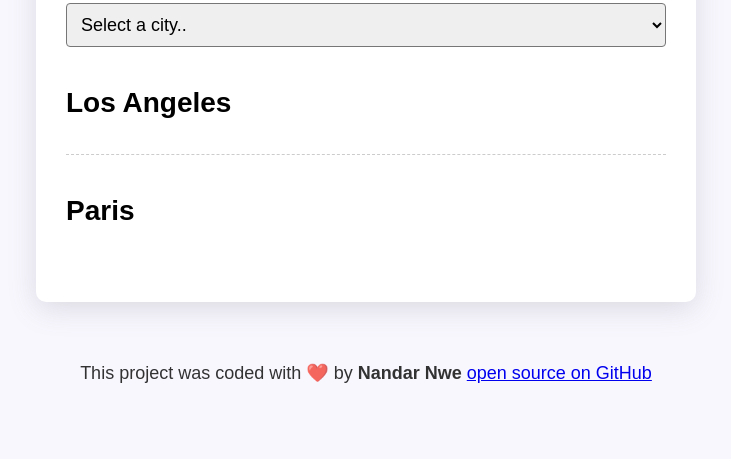
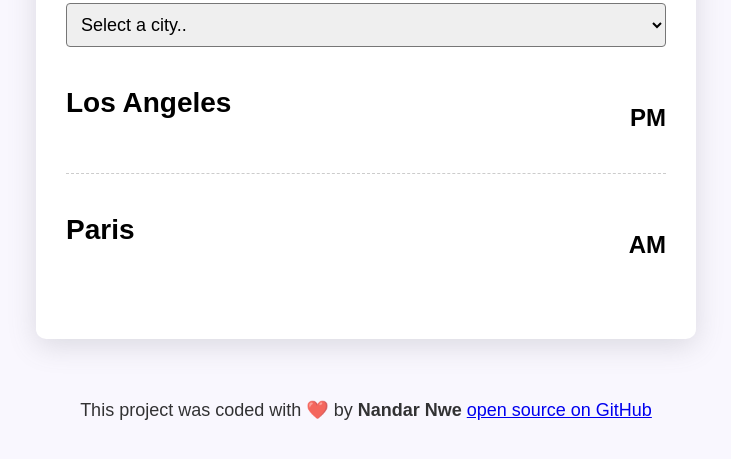
Before and after one commit to Nandar-MaryAnn/world-clock, a plain HTML site: page index.html in a window 1280 px wide. Shown: the part 177-636 px from the top of the page, without its empty margins (274-1005 px from the left). Drawn offline with nearby package versions, Linux system fonts and the light colour scheme; a script that the page names is missing.

Commit message:
Update AM PM in HTML

```diff
--- a/index.html
+++ b/index.html
@@ -26,14 +26,16 @@
             <h2>Los Angeles</h2>
             <div class="date"></div>
           </div>
-          <div class="time"></div>
+          <div class="time"><small>PM</small></div>
         </div>
         <div class="city" id="paris">
           <div>
             <h2>Paris</h2>
             <div class="date"></div>
           </div>
-          <div class="time"></div>
+          <div class="time">
+            <small>AM</small>
+          </div>
         </div>
       </div>
     </div>
```
